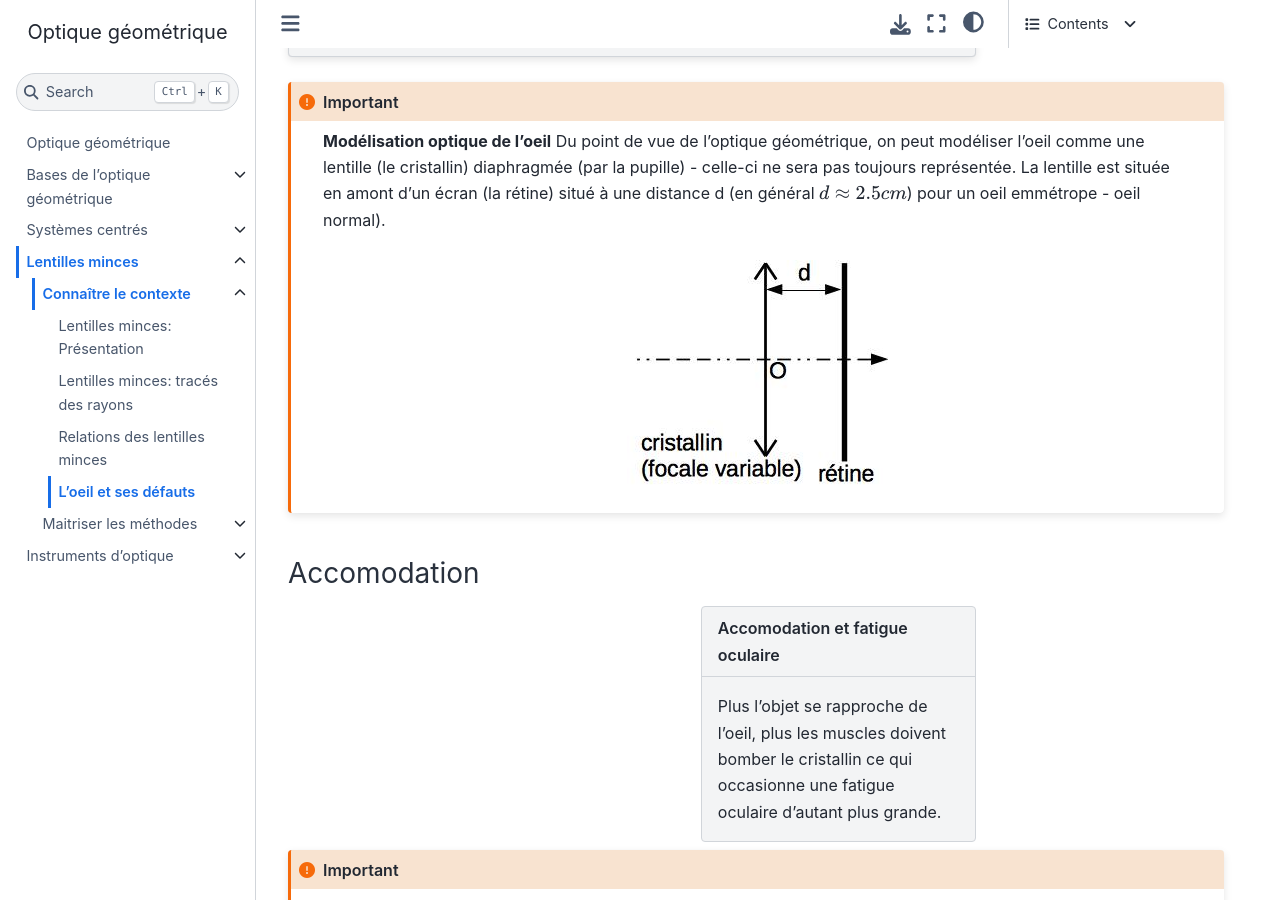
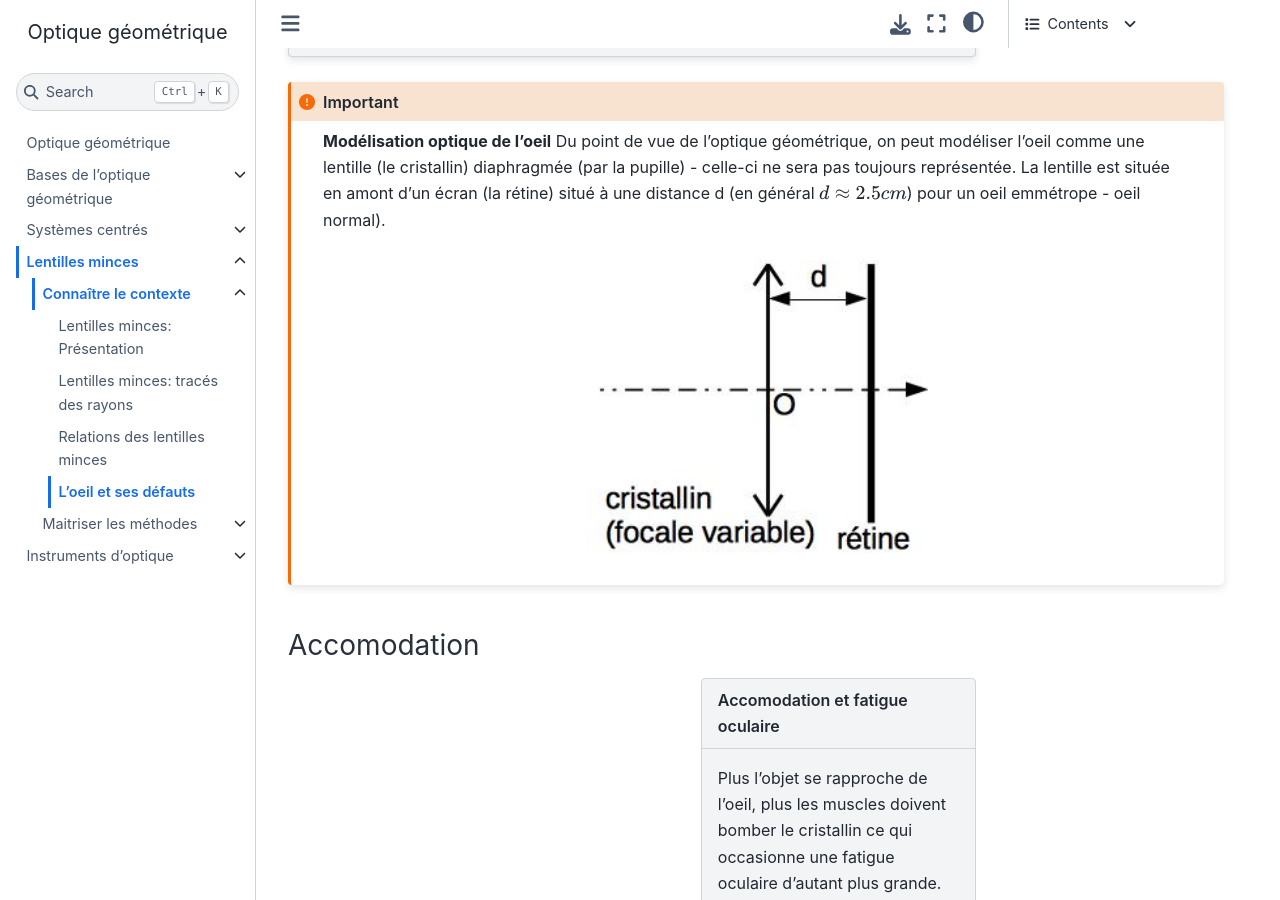
Before and after one commit to pcsi3physiquestan/optique_sources, a Jupyter Book: the page built from notebook/opt_lentilles_oeil.md, in a window 1280 px wide and 900 px high, scrolled down 656 px. Built offline with Jupyter Book 1.0.4 settings and Sphinx 7.4.7 and the Sphinx Book theme 1.1.4, drawn with Linux system fonts in a browser that asks for light colours.

Commit message:
Mise à jour des sources

`````diff
--- a/notebook/opt_lentilles_oeil.md
+++ b/notebook/opt_lentilles_oeil.md
@@ -40,6 +40,7 @@ Du point de vue de l'optique géométrique, on peut modéliser l'oeil comme une
 ```{figure} ./images/optique_oeil_modele.jpg
 :name: oeil_modele
 :align: center
+:width: 40%
 ```
 ````
 
`````
